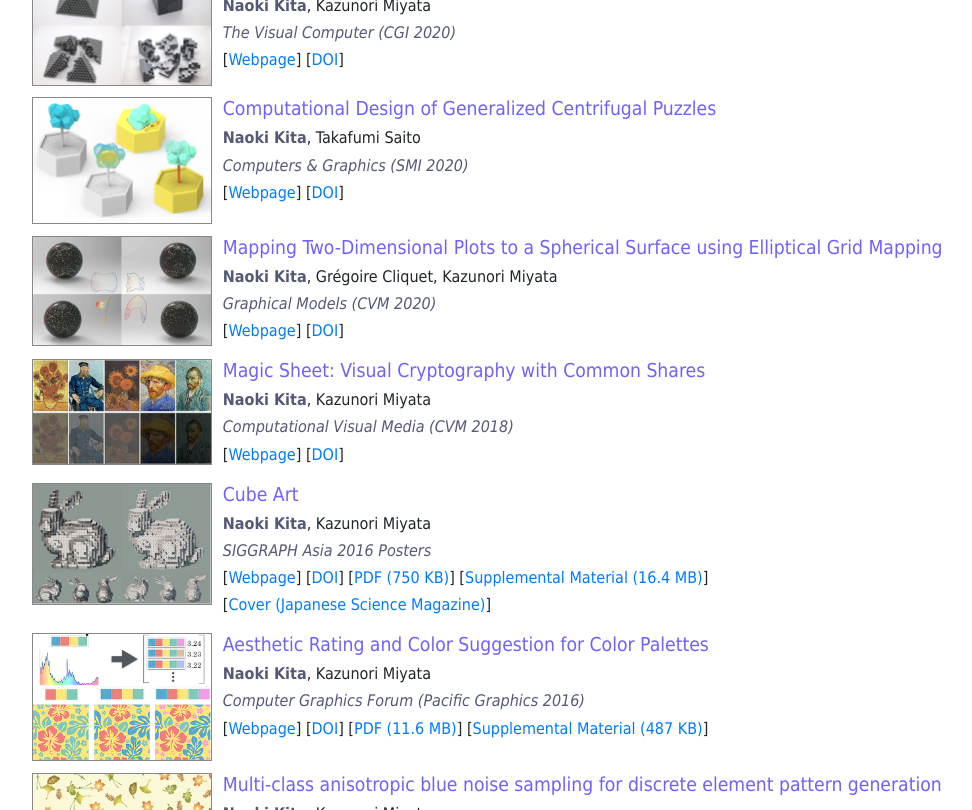
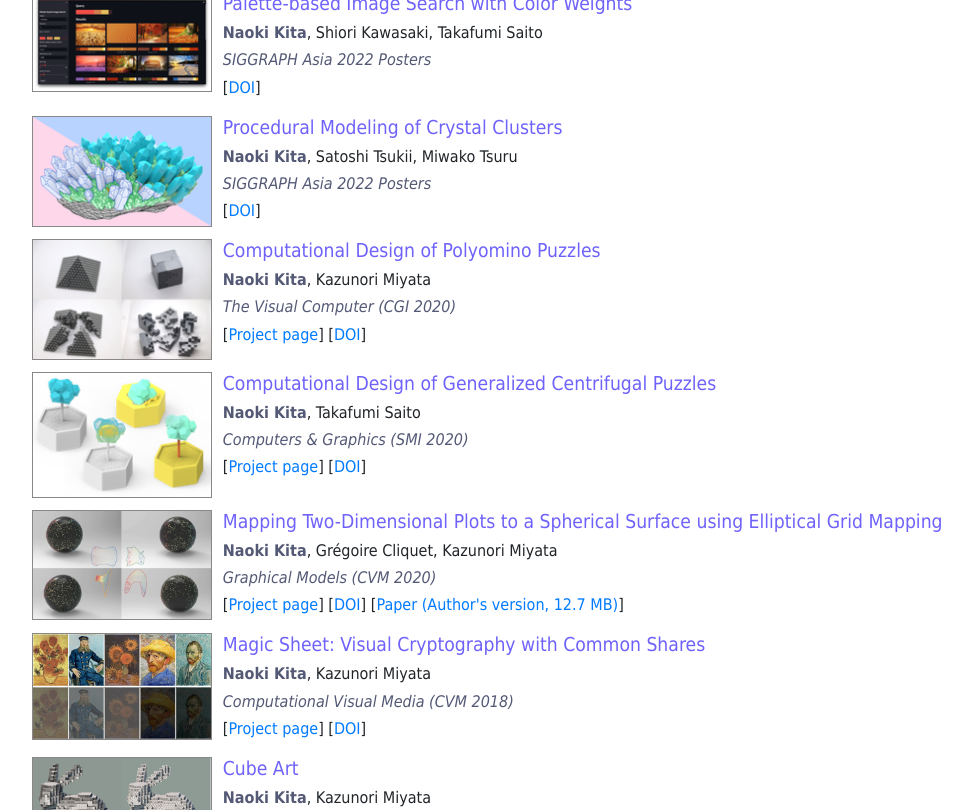
Before and after one commit to naokita/naokita.github.io, a plain HTML site: page index.html in a window 1280 px wide. Shown: the part 698-1508 px from the top of the page, without its empty margins (38-1010 px from the left). Drawn offline with nearby package versions, Linux system fonts and the light colour scheme.

Commit message:
Two papers accepted to SIGGRAPH Asia 2022 were announced.

```diff
--- a/index.html
+++ b/index.html
@@ -45,6 +45,7 @@
     <section>
       <h2>News</h2>
       <ul>
+        <li>[2022.10] Two posters were accepted to SIGGRAPH Asia 2022.</li>
         <li>[2022.03] I will give a talk at <a href="http://www.jaist.ac.jp/event/design2022/">ISID 2022</a>.</li>
         <li>[2021.09] One co-authored poster is presented at IEVC 2021.</li>
         <li>[2021.08] One co-authored paper was accepted to IIEEJ.</li>
@@ -77,6 +78,34 @@
 
       <div class="media">
         <div class="media-left media-middle">
+          <img class="media-object" src="projects/PaletteBasedImageSearch/pbis_siga2022.png" alt="" width=180>
+        </div>
+        <div class="media-body">
+          <h4 class="media-heading">Palette-based Image Search with Color Weights</h4>
+          <strong>Naoki Kita</strong>, Shiori Kawasaki, Takafumi Saito<br>
+          <p><i>SIGGRAPH Asia 2022 Posters</i></p>
+          <p>
+            [<a href="https://doi.org/10.1145/3550082.3564203">DOI</a>]
+          </p>
+        </div>
+      </div>
+
+      <div class="media">
+        <div class="media-left media-middle">
+          <img class="media-object" src="projects/ProcCrystal/proc_crystal_siga2022.png" alt="" width=180>
+        </div>
+        <div class="media-body">
+          <h4 class="media-heading">Procedural Modeling of Crystal Clusters</h4>
+          <strong>Naoki Kita</strong>, Satoshi Tsukii, Miwako Tsuru<br>
+          <p><i>SIGGRAPH Asia 2022 Posters</i></p>
+          <p>
+            [<a href="https://doi.org/10.1145/3550082.3564165">DOI</a>]
+          </p>
+        </div>
+      </div>
+
+      <div class="media">
+        <div class="media-left media-middle">
           <img class="media-object" src="projects/PolyominoPuzzles/cgi2020_polyomino_puzzles.png" alt="" width=180>
         </div>
         <div class="media-body">
@@ -84,7 +113,7 @@
           <strong>Naoki Kita</strong>, Kazunori Miyata<br>
           <p><i>The Visual Computer (CGI 2020)</i></p>
           <p>
-            [<a href=projects/PolyominoPuzzles/index.html>Webpage</a>]
+            [<a href=projects/PolyominoPuzzles/index.html>Project page</a>]
             [<a href="https://dx.doi.org/10.1007/s00371-020-01968-5">DOI</a>]
           </p>
         </div>
@@ -99,7 +128,7 @@
           <strong>Naoki Kita</strong>, Takafumi Saito<br>
           <p><i>Computers & Graphics (SMI 2020)</i></p>
           <p>
-            [<a href=projects/CentrifugalPuzzles/index.html>Webpage</a>]
+            [<a href=projects/CentrifugalPuzzles/index.html>Project page</a>]
             [<a href="https://doi.org/10.1016/j.cag.2020.05.005">DOI</a>]
           </p>
         </div>
@@ -114,8 +143,9 @@
             <strong>Naoki Kita</strong>, Grégoire Cliquet, Kazunori Miyata<br>
             <p><i>Graphical Models (CVM 2020)</i></p>
             <p>
-              [<a href=projects/SphericalMapping/index.html>Webpage</a>]
+              [<a href=projects/SphericalMapping/index.html>Project page</a>]
               [<a href="https://doi.org/10.1016/j.gmod.2020.101067">DOI</a>]
+              [<a href="projects/SphericalMapping/SphericalMapping_cvm2020.pdf">Paper (Author's version, 12.7 MB)</a>]
             </p>
           </div>
         </div>
@@ -129,7 +159,7 @@
           <strong>Naoki Kita</strong>, Kazunori Miyata<br>
           <p><i>Computational Visual Media (CVM 2018)</i></p>
           <p>
-            [<a href=projects/MagicSheet/index.html>Webpage</a>]
+            [<a href=projects/MagicSheet/index.html>Project page</a>]
             [<a href="https://dx.doi.org/10.1007/s41095-018-0108-x">DOI</a>]
           </p>
         </div>
@@ -144,7 +174,7 @@
           <strong>Naoki Kita</strong>, Kazunori Miyata<br>
           <p><i>SIGGRAPH Asia 2016 Posters</i></p>
           <p>
-            [<a href="projects/CubeArt/index.html">Webpage</a>]
+            [<a href="projects/CubeArt/index.html">Project page</a>]
             [<a href="https://dx.doi.org/10.1145/3005274.3005305">DOI</a>]
             [<a href="projects/CubeArt/CubeArt_siga16.pdf">PDF (750 KB)</a>]
             [<a href="projects/CubeArt/CubeArt_siga16_supplemental.pdf">Supplemental Material (16.4 MB)</a>]
@@ -162,7 +192,7 @@
           <strong>Naoki Kita</strong>, Kazunori Miyata<br>
           <p><i>Computer Graphics Forum (Pacific Graphics 2016)</i></p>
           <p>
-            [<a href="projects/ColorPalette/index.html">Webpage</a>]
+            [<a href="projects/ColorPalette/index.html">Project page</a>]
             [<a href="https://dx.doi.org/10.1111/cgf.13010">DOI</a>]
             [<a href="projects/ColorPalette/ColorPalette_pg2016.pdf">PDF (11.6 MB)</a>]
             [<a href="projects/ColorPalette/ColorPalette_pg2016_supplemental_material.pdf">Supplemental Material (487 KB)</a>]
@@ -179,7 +209,7 @@
           <strong>Naoki Kita</strong>, Kazunori Miyata<br>
           <p><i>The Visual Computer (CGI'16)</i></p>
           <p>
-            [<a href="projects/ElementPattern/index.html">Webpage</a>]
+            [<a href="projects/ElementPattern/index.html">Project page</a>]
             [<a href="https://dx.doi.org/10.1007/s00371-016-1248-6">DOI</a>]
             [<a href="projects/ElementPattern/supplemental.pdf">Supplemental Material (16.1 MB)</a>]
           </p>
@@ -196,6 +226,7 @@
           <p><i>SIGGRAPH Asia 2011 Sketches</i></p>
           <p>
             [<a href="https://dx.doi.org/10.1145/2077378.2077422">DOI</a>]
+            [<a href="projects/PebbleMosaic/pebble_mosaic_siga2011.pdf">PDF (5.6 MB)</a>]
           </p>
         </div>
       </div>
@@ -210,6 +241,7 @@
           <p><i>SIGGRAPH Asia 2010 Posters</i></p>
           <p>
             [<a href="https://dx.doi.org/10.1145/1900354.1900394">DOI</a>]
+            [<a href="projects/LibraryScene/library_scene_siga2010.pdf">PDF (2.4 MB)</a>]
           </p>
         </div>
       </div>
@@ -223,7 +255,7 @@
           Ken Ishibashi, Toni Da Luz, Remmy Eynard, <strong>Naoki Kita</strong>, Nan Jian, Hiroshi Segi, Keisuke Terada, Kyohei Fujita, Kazunori Miyata<br>
           <p><i>VRCAI 2009</i></p>
           <p>
-              [<a href="http://www.jaist.ac.jp/spiderhero/">Webpage (Japanese)</a>]
+              [<a href="http://www.jaist.ac.jp/spiderhero/">Project page (Japanese)</a>]
             [<a href="https://dx.doi.org/10.1145/1670252.1670294">DOI</a>]
           </p>
         </div>
@@ -269,6 +301,8 @@
 
               <h3>International Conference (Peer-reviewed, Poster)</h3>
               <ul>
+                <li><span class="fa fa-square-o fa-fw"></span> <strong>N. Kita</strong>, S. Kawasaki, T. Saito, "Palette-based Image Search with Color Weights", ACM SIGGRAPH ASIA 2022 Posters (SA '22 Posters), 2 pages, Daegu, Republic of Korea, (December 2022)</li>
+                <li><span class="fa fa-square-o fa-fw"></span> <strong>N. Kita</strong>, S. Tsukii, M. Tsuru, "Procedural Modeling of Crystal Clusters", ACM SIGGRAPH ASIA 2022 Posters  (SA '22 Posters), 2 pages, Daegu, Republic of Korea, (December 2022)</li>
                 <li><span class="fa fa-square-o fa-fw"></span>S. Tamaoki, <strong>N. Kita</strong>, T. Saito, “Semantics-Aware Color Palette Generation for Graphic Designs”, The 7th IIEEJ International Conference on Image Electronics and Visual Computing (IEVC 2021), Online (September 2021)</li>
                 <li><span class="fa fa-square-o fa-fw"></span>M. Mardani, <strong>N. Kita</strong>, T. Saito, “Application of Deep Learning and Open Access Geospatial Cloud Processing Platforms in Land Cover Mapping”, The 6th IIEEJ International Conference on Image Electronics and Visual Computing (IEVC 2019), Bali, Indonesia (August 2019)</li>
                 <li><span class="fa fa-square-o fa-fw"></span>M. Tanimizu, <strong>N. Kita</strong>, T. Saito, “Production Support of Resin Works Using Computer Graphics”, The 6th IIEEJ International Conference on Image Electronics and Visual Computing (IEVC 2019), Bali, Indonesia (August 2019)</li>
@@ -368,7 +402,7 @@
 <footer>
 <div class="container">
 <hr>
-<p>Copyright &copy; Naoki Kita All rights reserved (Last updated: Aug 22, 2022)</p>
+<p>Copyright &copy; Naoki Kita All rights reserved (Last updated: Oct 5, 2022)</p>
 </div>
 </footer>
 </body>
```
Also changed, not shown: projects/PaletteBasedImageSearch/pbis_siga2022.png (added), projects/ProcCrystal/proc_crystal_siga2022.png (added), 2 other files.
